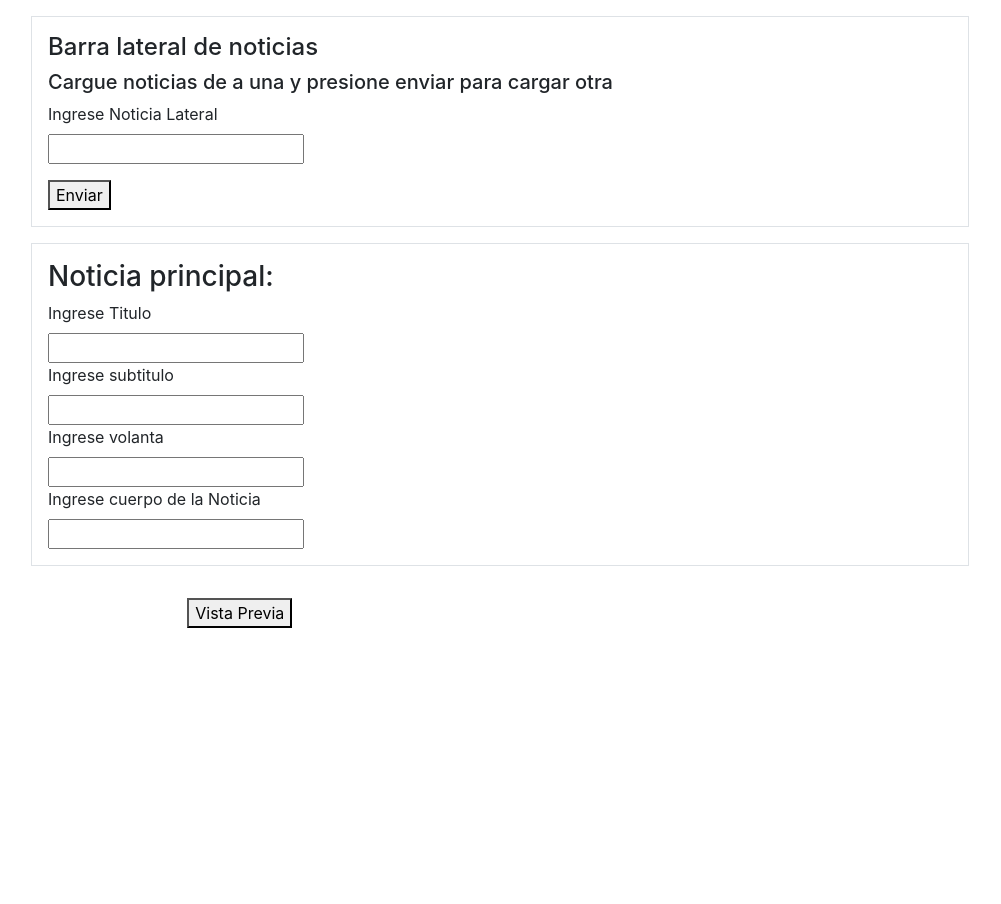
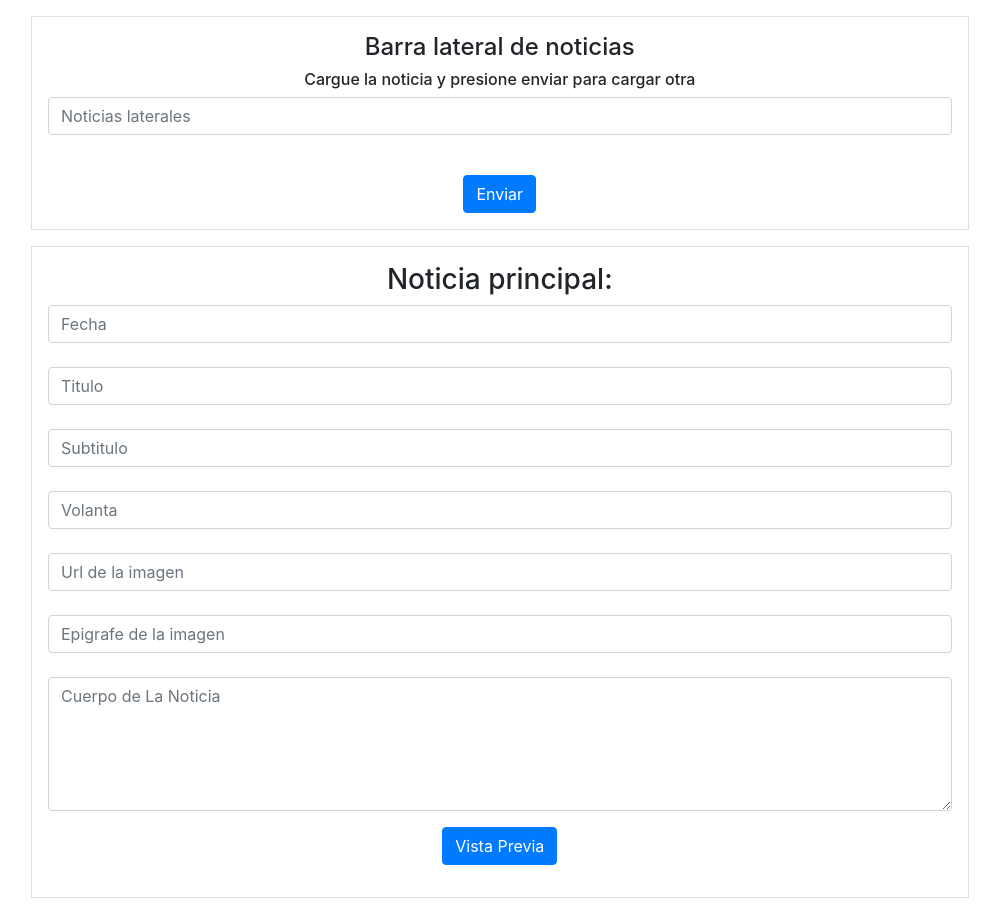
Before and after one commit to killamac/formularioNoticias, a plain HTML site: page index.html in a window 1280 px wide. Shown: the whole page, without its empty margins (0-1001 px from the left). Before the commit the page ends 800 px from the top, so only its background shows below. Drawn offline with nearby package versions, Linux system fonts and the light colour scheme.

Commit message:
primer entrega finalizada

```diff
--- a/index.html
+++ b/index.html
@@ -18,48 +18,50 @@
 </head>
 <body>
 
-    <div class="container-fluid" id="divFormu">
+    <div class="container-fluid text-center" id="divFormu">
 
         <div class="container-fluid border p-3 w-75 m-3" id="divFormLateral">
 
-            <form class="mb-3" id="formLateral">
+            <form class="mb-3" id="formNoticiaLateral">
 
                 <h4>Barra lateral de noticias</h4>
-                <h5>Cargue noticias de a una y presione enviar para cargar otra</h5>
+                <h6>Cargue la noticia y presione enviar para cargar otra</h6>
 
-                <label for="input">Ingrese Noticia Lateral</label><br>
-                <input type="text" id="inputNoticiaLateral"><br>
+                <input class="form-control" type="text" id="inputNoticiaLateral" placeholder="Noticias laterales"><br>
+
 
             </form>
 
-            <button id="enviarLateralButton">Enviar</button>
+          <button class="btn btn-primary" id="enviarLateralButton">Enviar</button>
 
         </div>
 
         <div class="container-fluid border m-3 p-3 w-75">
             <h3>Noticia principal: </h3>
 
-            <form id="form">
+            <form id="formNoticia">
 
-                    <label for="inputTitulo">Ingrese Titulo</label><br>
-                    <input type="text" id="inputTitulo"><br>
+                <input class="form-control" type="text" id="inputFecha" placeholder="Fecha"><br>
 
-                    <label for="inputSubtitulo">Ingrese subtitulo</label><br>
-                    <input type="text" id="inputSubTitulo"><br>
+                <input class="form-control" type="text" id="inputTitulo" placeholder="Titulo"><br>
 
-                    <label for="inputVolanta">Ingrese volanta</label><br>
-                    <input type="text" id="inputVolanta"><br>
+                <input class="form-control" type="text" id="inputSubTitulo" placeholder="Subtitulo"><br>
 
-                    <label for="inputCuerpo">Ingrese cuerpo de la Noticia</label><br>
-                    <input class="input-lg" type="text"  id="inputCuerpo"><br>
+                <input class="form-control" type="text" id="inputVolanta" placeholder="Volanta"><br>
+
+                <input class="form-control" type="text" id="inputUrlImg" placeholder="Url de la imagen"><br>
+
+                <input class="form-control" type="text" id="inputEpigrafe" placeholder="Epigrafe de la imagen"><br>
+
+                <textarea class="form-control" id="inputCuerpo" rows="5" placeholder="Cuerpo de La Noticia"></textarea>
 
 
             </form>
 
-        </div>
+            <div class="container-fluid p-3 w-75">
+                    <button class="btn btn-primary" id="vistaPreviaButton">Vista Previa</button><br>
+            </div>
 
-        <div class="container-fluid p-3 w-75">
-            <button id="vistaPreviaButton">Vista Previa</button><br>
         </div>
 
     </div>
@@ -77,7 +79,14 @@
 
         <div class="row">
 
+
             <div class="col-8">
+                <figure >
+                        <p class="text-secondary" id="fecha"></p>
+                        <img width="100%" id="urlImg">
+                        <figcaption class="text-secondary" id="epigrafe"></figcaption>
+                </figure>
+
                 <p class="cutOverflowWord" id="cuerpo"></p>
             </div>
 
@@ -91,7 +100,7 @@
             </div>
 
             <div class="container-fluid p-3 w-75">
-                <button id="editButton">Editar Pagina</button>
+                <button class="btn btn-primary" id="editButton">Editar Pagina</button>
             </div>
 
         </div>
--- a/js/main.js
+++ b/js/main.js
@@ -17,21 +17,37 @@ editButton.addEventListener('click', function(){
     divNoticia.style.display ='none';
 });
 
+
 var enviarLateralButton = document.querySelector('#enviarLateralButton');
 enviarLateralButton.addEventListener('click', function(){
-    console.log('entre submit');
-    console.log(noticiasLaterales);
+   /* console.log('entre submit');
+    console.log(noticiasLaterales);*/
     guardarNoticiaLateral();
 });
 
+/*var  formNoticiaLateral = document.querySelector('#formNoticiaLateral');
+    formNoticiaLateral.addEventListener('submit', function(){
+    console.log(noticiasLaterales);
+    guardarNoticiaLateral();
+    console.log('entre submit');
+    console.log(noticiasLaterales);
+    alert('alert');
 
+});*/
 
 function cargarNoticia(){
+    cargarFecha();
     cargarTitulo();
     cargarSubTitulo();
     cargarVolanta();
+    cargarImagen();
     cargarCuerpo();
     cargarNoticiasLaterales();
+};
+
+function cargarFecha(){
+    var titulo = document.querySelector('#inputFecha').value;
+    document.querySelector('#fecha').innerHTML = titulo;
 };
 
 function cargarTitulo(){
@@ -47,6 +63,20 @@ function cargarSubTitulo(){
 function cargarVolanta(){
     var volanta = document.querySelector('#inputVolanta').value;
     document.querySelector('#volanta').innerHTML = volanta;
+};
+
+function cargarImagen(){
+    var epigrafe = document.querySelector('#inputEpigrafe').value;
+    var urlImg = document.querySelector('#inputUrlImg').value;
+    if( urlImg.match(/\.(jpeg|jpg|gif|png)$/) != null ){
+    document.querySelector('#urlImg').src = urlImg;
+    document.querySelector('#epigrafe').innerHTML = epigrafe;
+    console.log(epigrafe);
+    }else{
+        document.querySelector('#urlImg').src = '';
+        document.querySelector('#epigrafe').innerHTML = '';
+    };
+    // https://d500.epimg.net/cincodias/imagenes/2018/11/13/lifestyle/1542113135_776401_1542116070_noticia_normal.jpg
 };
 
 function cargarCuerpo(){
```
